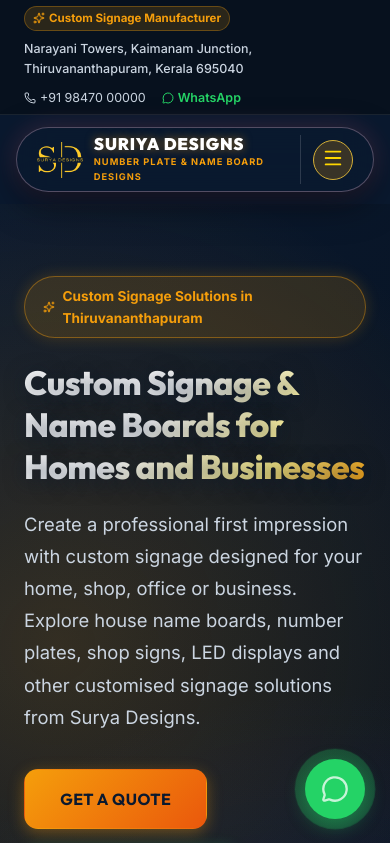
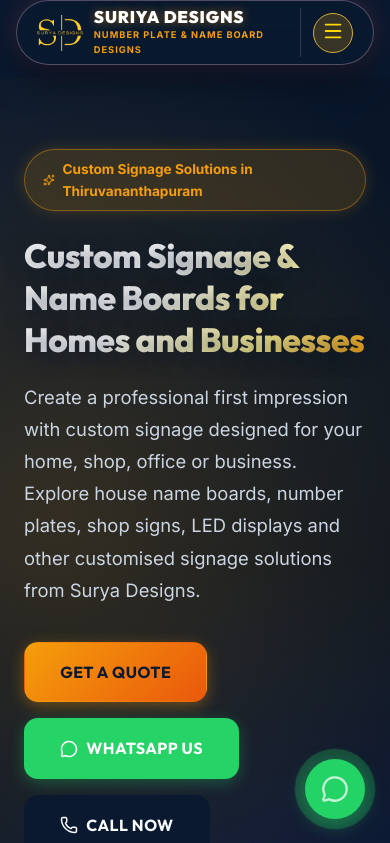
Before and after one commit to student2techie-star/surya_nameBoard, a React (Vite) app: page / in a window 390 px wide. Shown: the top 843 px of the page. Built offline with nearby package versions, Linux system fonts and the light colour scheme.

Commit message:
feat: add responsive Navbar component with services dropdown and mobile menu

```diff
--- a/src/components/Navbar.jsx
+++ b/src/components/Navbar.jsx
@@ -40,25 +40,7 @@
 
   return (
     <header className={`floating-dock-header ${isScrolled ? 'dock-compact' : ''}`}>
-      {/* Top Notification Announcement Strip */}
-      <div className="top-announcement-bar">
-        <div className="container announcement-inner">
-          <span className="announcement-badge">
-            <Sparkles size={12} /> Custom Signage Manufacturer
-          </span>
-          <span className="announcement-text">
-            Narayani Towers, Kaimanam Junction, Thiruvananthapuram, Kerala 695040
-          </span>
-          <div className="announcement-links">
-            <a href="tel:+919847000000" className="announcement-phone">
-              <Phone size={12} /> +91 98470 00000
-            </a>
-            <a href={getWhatsAppUrl()} target="_blank" rel="noopener noreferrer" className="announcement-wa">
-              <MessageCircle size={12} /> WhatsApp
-            </a>
-          </div>
-        </div>
-      </div>
+
 
       {/* FESTIVE THORAN LIGHT GARLAND NAVBAR */}
       <div className="dock-container thoran-dock-container">
```
